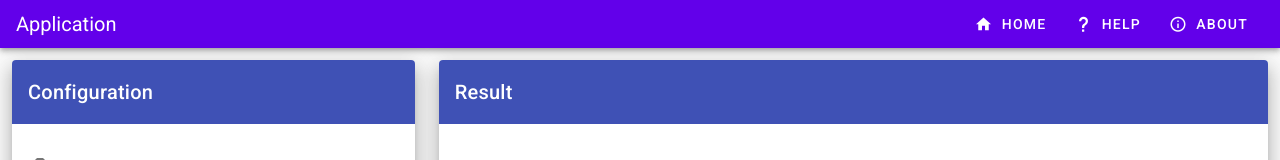
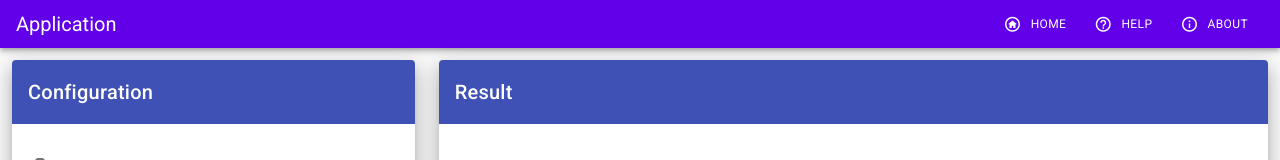
Before and after one commit to nickvdw/image-to-voronoi, a Vue app: page / in a window 1280 px wide. Shown: the top 160 px of the page. Built offline with nearby package versions, Linux system fonts and the light colour scheme.

Commit message:
Finished nav bar

```diff
--- a/src/App.vue
+++ b/src/App.vue
@@ -31,15 +31,16 @@
         </v-toolbar-title>
         <v-spacer />
 
-        <v-toolbar-items class="hidden-sm-and-down">
+        <v-toolbar-items class="hidden-xs-only">
           <v-btn
-            class="white--text"
+            class="white--text caption"
             text
+            ripple
             v-for="item in menuItems"
             :key="item.title"
             :to="item.path"
           >
-            <v-icon left dark> mdi-{{ item.icon }} </v-icon>
+            <v-icon left medium dense> mdi-{{ item.icon }} </v-icon>
             {{ item.title }}
           </v-btn>
         </v-toolbar-items>
@@ -79,8 +80,8 @@ export default {
     return {
       appTitle: "Application",
       menuItems: [
-        { title: "Home", path: "/home", icon: "home" },
-        { title: "Help", path: "/help", icon: "help" },
+        { title: "Home", path: "/home", icon: "home-circle-outline" },
+        { title: "Help", path: "/help", icon: "help-circle-outline" },
         { title: "About", path: "/about", icon: "information-outline" }
       ],
       image: new File([""], "placeholder"),
```
